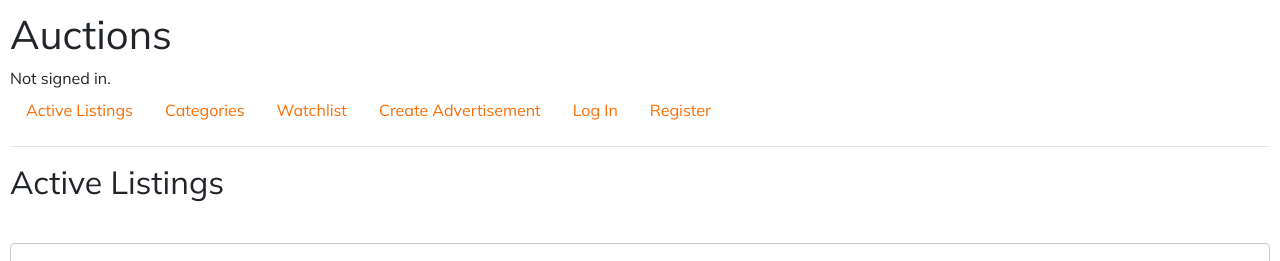
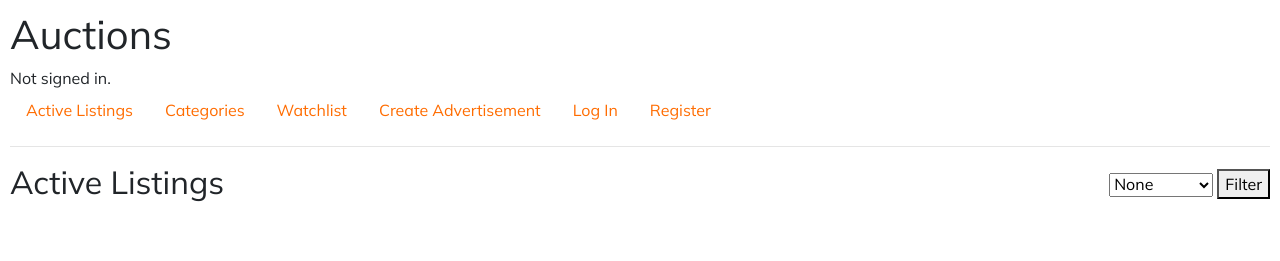
Before and after one commit to DuLovell/Project2, a Django app: page / in a window 1280 px wide. Shown: the top 261 px of the page. Run offline with Django 3.2, Linux system fonts and the light colour scheme; data comes from the database, SQL or seed files in the repository; both versions use the stored data as it was after the commit; some libraries are stand-ins or nearby versions.

Commit message:
Add Filter func to index page

```diff
--- a/auctions/static/auctions/styles.css
+++ b/auctions/static/auctions/styles.css
@@ -57,3 +57,9 @@ a, a:hover {
 .comment-text {
 	margin-top: -12px;
 }
+
+#filter {
+	position: relative;
+	bottom: 40px;
+	float: right;
+}
--- a/auctions/templates/auctions/index.html
+++ b/auctions/templates/auctions/index.html
@@ -1,19 +1,51 @@
 {% extends "auctions/layout.html" %}
 
 {% block body %}
-    <h2>Active Listings</h2><br>
+    <h2 style="display: table;">Active Listings</h2>
+    <div>
+    	<form action="" method="get" id="filter">
+    		<select name="category">
+    			<option value="None">None</option>
+    			<option value="Fashion">Fashion</option>
+    			<option value="Toys">Toys</option>
+    			<option value="Electronics">Electronics</option>
+    			<option value="Home">Home</option>
+    			<option value="Appliances">Appliances</option>
+    			<option value="Books">Books</option>
+    		</select>
+    		<button type="submit">Filter</button>
+    	</form>
+    </div><br><br>
 
     {% for advert in advertisements %}
+
     	{% if advert.active %}
-	    	<div class="ad">
-	    		<a href="listings/{{advert.id}}" style="">
+    		{% if category and category != "None" %}
+
+    			{% if advert.category == category %}
+			    	<div class="ad">
+			    		<a href="listings/{{advert.id}}" style="">
+			    			<img src={{advert.image}} style="width: 300px; height: 150px; position: absolute; left: 20px; overflow: auto;">
+				    		<h3 class="adv-info">{{ advert.title }}</h3>
+				    		<p class="adv-info" style="font-weight: bold">${{advert.bid.last.amount }}</p>
+				    		<p class="adv-info">{{ advert.description }}</p>
+				    		<p class="created adv-info">{{ advert.created }}</p>
+			    		</a>
+			    	</div>
+			    {% endif %}
+
+		    {% else %}
+    			<div class="ad">
+	    			<a href="listings/{{advert.id}}" style="">
 	    			<img src={{advert.image}} style="width: 300px; height: 150px; position: absolute; left: 20px; overflow: auto;">
 		    		<h3 class="adv-info">{{ advert.title }}</h3>
 		    		<p class="adv-info" style="font-weight: bold">${{advert.bid.last.amount }}</p>
 		    		<p class="adv-info">{{ advert.description }}</p>
 		    		<p class="created adv-info">{{ advert.created }}</p>
 	    		</a>
-	    	</div>
+	    		</div>
+	    	{% endif %}
+
 	    {% endif %}
 
     {% endfor %}
--- a/auctions/views.py
+++ b/auctions/views.py
@@ -10,6 +10,14 @@ from .models import User, Advert, Bid, Comment
 
 def index(request):
     advertisements = Advert.objects.all().order_by("-created")
+
+    if request.GET.get("category"):
+        category = request.GET.get("category")
+
+        return render(request, "auctions/index.html", {
+                "advertisements": advertisements,
+                "category": category
+            })
 
     return render(request, "auctions/index.html", {
         "advertisements": advertisements,
```
Also changed, not shown: db.sqlite3.
